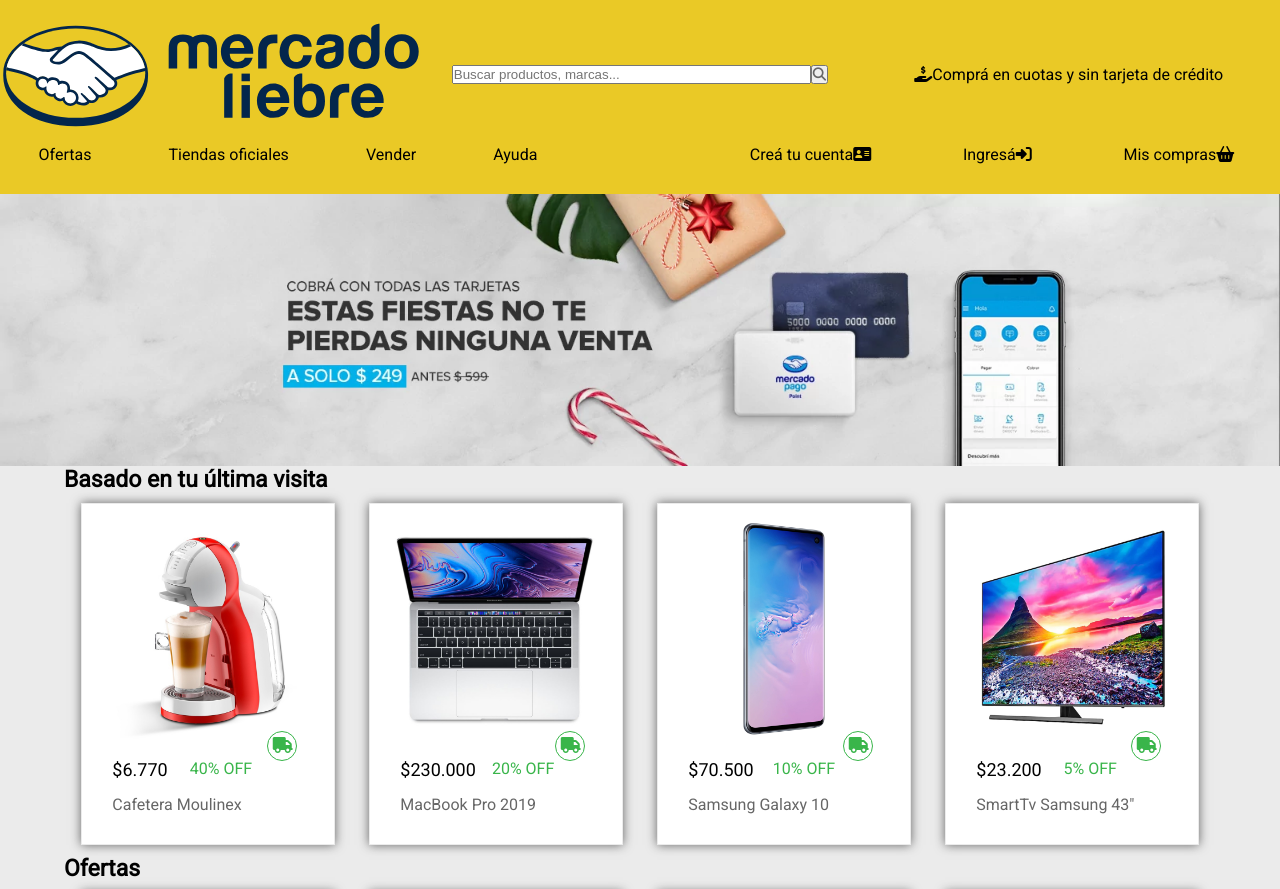
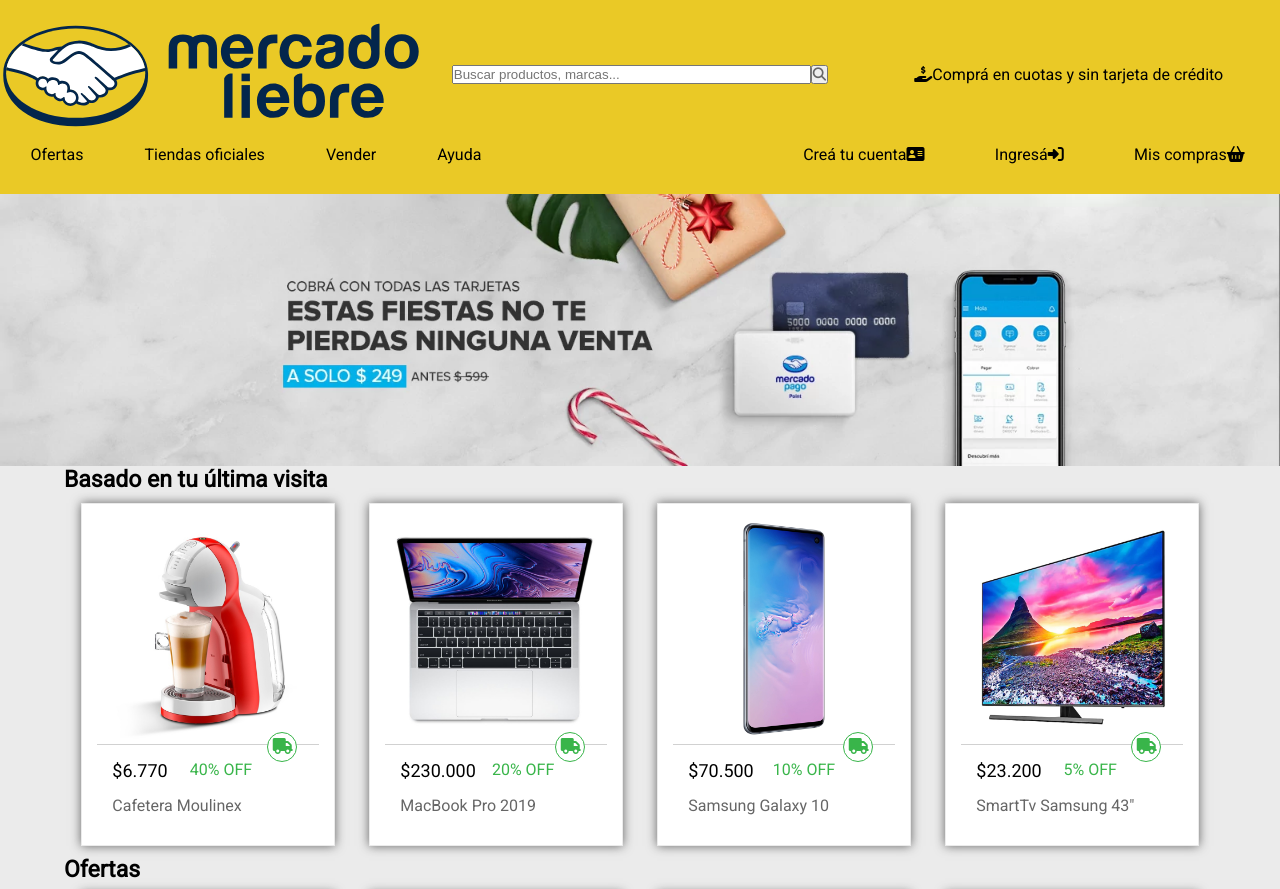
Before and after one commit to Agusflor/05-mercadoLiebre, a website: page views/home.html in a window 1280 px wide. Shown: the top 889 px of the page. Drawn offline with Linux system fonts and the light colour scheme.

Commit message:
cambiios de estilos

```diff
--- a/public/css/footer.css
+++ b/public/css/footer.css
@@ -1,5 +1,6 @@
 .footer{
     margin: auto;
+    background-color: white;
 }
 .footer section.articles {
     text-align: center;
--- a/public/css/header.css
+++ b/public/css/header.css
@@ -131,7 +131,7 @@
     /* desktop */
 @media (min-width: 768px){
     .header nav ul {
-    width: 45%;
+    width: 40%;
     font-size: 16px;
     }
     .header p{
--- a/public/css/main.css
+++ b/public/css/main.css
@@ -62,7 +62,7 @@
 }
 main section article .titulares__producto {
     padding: 15px 15px;
-    border: 1px solid var(--colorGrisClaro);
+    border-top: 0.5px solid rgba(102, 102, 102, 0.301);
     position: relative;
 }
 .main .titulares__producto_pd .precio{
```
